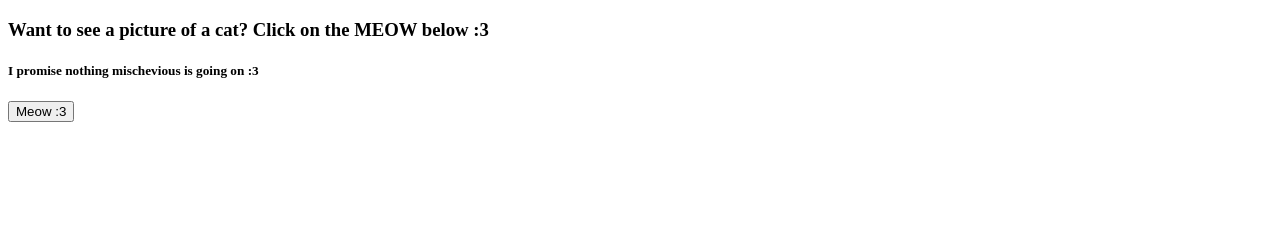
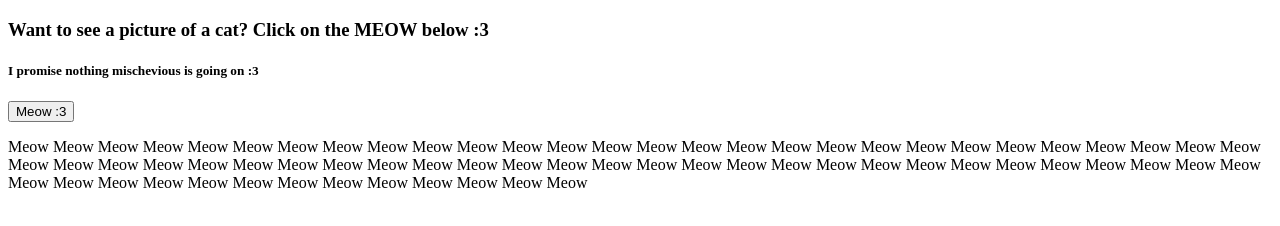
Before and after one commit to EpicSparkZ/Meow, a plain HTML site: page index.html in a window 1280 px wide. Drawn offline with Linux system fonts and the light colour scheme.

Commit message:
Update index.html

```diff
--- a/index.html
+++ b/index.html
@@ -4,4 +4,6 @@
     <h3>Want to see a picture of a cat? Click on the MEOW below :3</h3>
     <h5>I promise nothing mischevious is going on :3</h5>
     <button onclick="window.location.href='sent.html';">Meow :3</button>
+    <br>
+    <p>Meow Meow Meow Meow Meow Meow Meow Meow Meow Meow Meow Meow Meow Meow Meow Meow Meow Meow Meow Meow Meow Meow Meow Meow Meow Meow Meow Meow Meow Meow Meow Meow Meow Meow Meow Meow Meow Meow Meow Meow Meow Meow Meow Meow Meow Meow Meow Meow Meow Meow Meow Meow Meow Meow Meow Meow Meow Meow Meow Meow Meow Meow Meow Meow Meow Meow Meow Meow Meow </p>
 </html>
```
